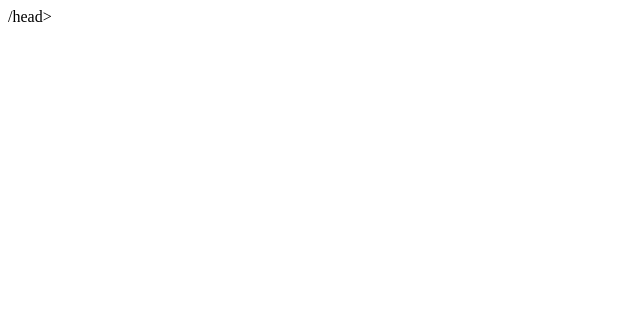
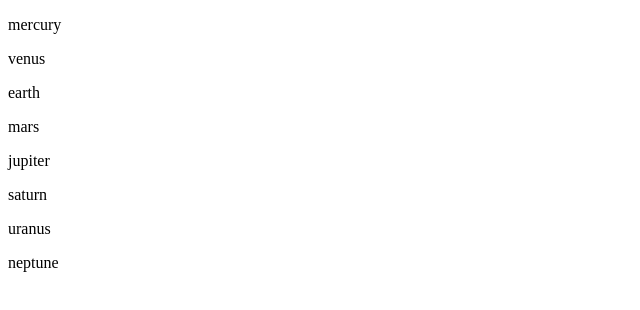
Before and after one commit to lapinell/solar-system, a plain HTML site: page index.html in a window 1280 px wide. Shown: the whole page, without its empty margins (0-640 px from the left). Drawn offline with Linux system fonts and the light colour scheme.

Commit message:
fixed missing bracket in index and added first solution to js

```diff
--- a/array-methods.js
+++ b/array-methods.js
@@ -5,7 +5,26 @@ const planets = ["mercury", "venus", "earth", "mars", "jupiter", "saturn", "uran
     to a section element in your HTML with an id of "planets".
     Use string templates to construct the DOM elements.
 */
-const planetEl = document.getElementById("planets")
+const solarSystem = document.getElementById("planets");
+
+
+
+planets.forEach( function(planet){
+    //check to see if foreach function is connected to array
+    console.log('test planet:', planet);
+    //output to DOM element id planets
+   let planetContainer = "";
+    //use string templates to construct the DOM elements
+    planetContainer += `<p>` + planet + `</p>`;
+    //check planetContainer contents forEach round
+    console.log('test planetContainer', planetContainer);
+
+    solarSystem.innerHTML += planetContainer;
+
+
+})
+
+// const planetEl = document.getElementById("planets")
 
 /*
     Use the map method to create a new array where the
@@ -26,4 +45,4 @@ const planetEl = document.getElementById("planets")
 
 
 // Use the reduce method to create a sentence from the words in the following array
-const words = ["The", "early", "bird", "might", "get", "the", "worm", "but", "the", "second", "mouse", "gets", "the", "cheese"]
+// const words = ["The", "early", "bird", "might", "get", "the", "worm", "but", "the", "second", "mouse", "gets", "the", "cheese"]
--- a/index.html
+++ b/index.html
@@ -5,7 +5,7 @@
     <meta http-equiv="X-UA-Compatible" content="IE=edge">
     <title>Solar System Exercise</title>
     <meta name="viewport" content="width=device-width, initial-scale=1">
-/head>
+</head>
 <body>
     <section id="planets">
 
```
